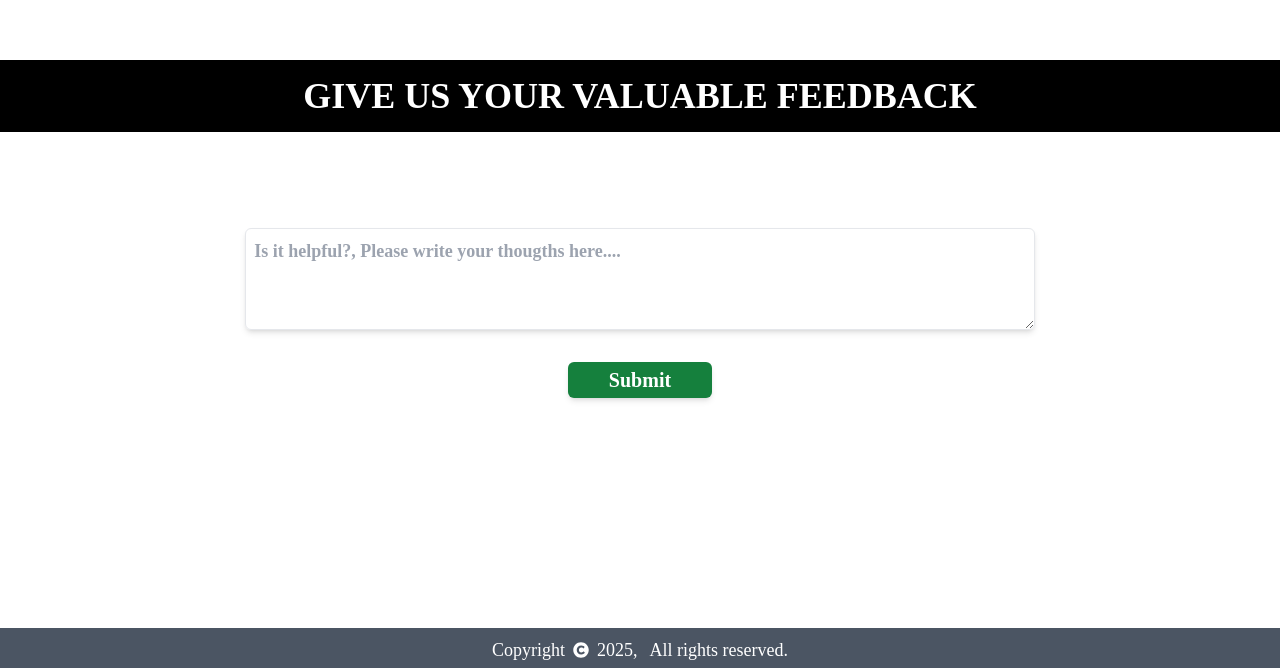
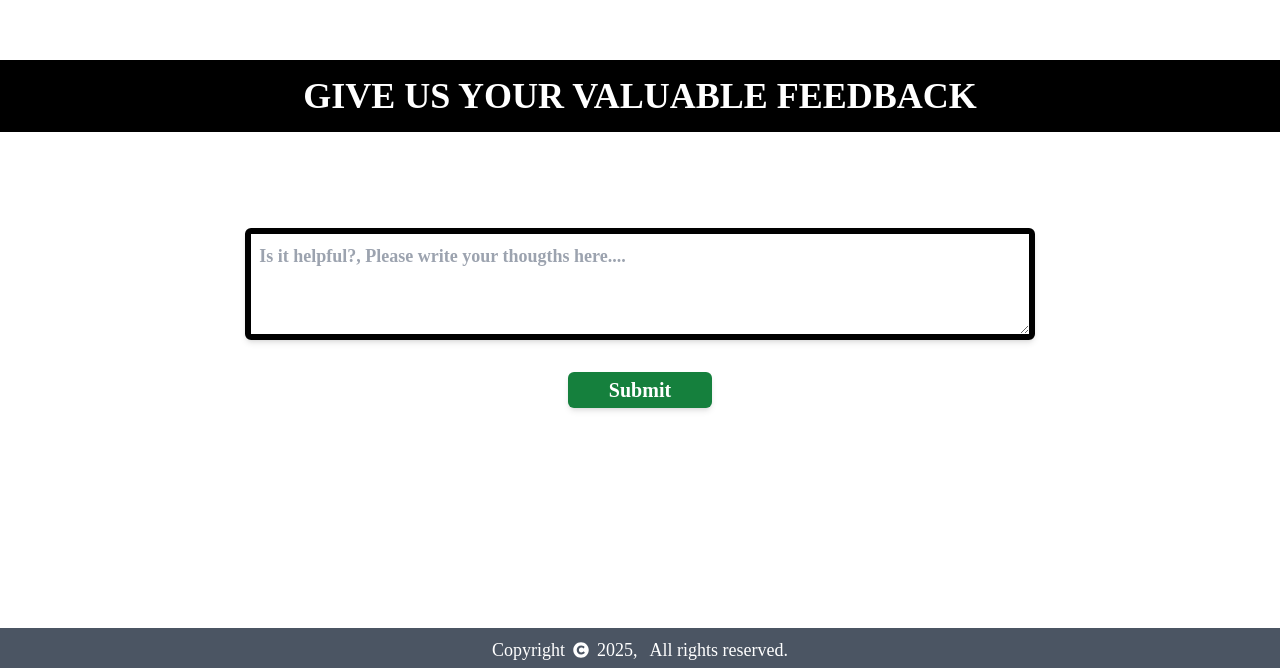
Before and after one commit to Compilearner/AI-powered-Idea-Evaluator, a React (Vite) app in the folder Frontend/: page / in a window 1280 px wide. Shown: the part 2636-3304 px from the top of the page. Built offline with nearby package versions, Linux system fonts and the light colour scheme; no server answers.

Commit message:
Remove console.logs and update UI

```diff
--- a/Frontend/Components/Feedback.jsx
+++ b/Frontend/Components/Feedback.jsx
@@ -51,7 +51,7 @@ const Feedback = () => {
           <form onSubmit={handleSubmit(onSubmit)} className=' p-6  flex justify-center gap-6 flex-col w-full '>
 
             <div className='w-full p-2 flex justify-center items-center'>
-              <textarea className='w-full bg-transparent p-2 libre-baskerville-bold border rounded-md text-base sm:text-lg  bg-gray-300 shadow-md' {...register('main', { required: true })} required placeholder='Is it helpful?, Please write your thougths here....' rows={3} />
+              <textarea className='w-full p-2 libre-baskerville-bold rounded-md text-base sm:text-lg bg-transparent shadow-md border-black border-[.4rem]' {...register('main', { required: true })} required placeholder='Is it helpful?, Please write your thougths here....' rows={3} />
             </div>
             <div className='w-full flex justify-center items-center'>
               <button type='submit' className='border-none px-4 py-1 w-36 bg-green-700 shadow-md text-white libre-baskerville-bold rounded-md text-base sm:text-lg md:text-xl'>Submit</button>
--- a/Frontend/Components/UserButton.jsx
+++ b/Frontend/Components/UserButton.jsx
@@ -13,7 +13,7 @@ const { logout, user } = useAuthStore();
 const [userState, setUserState] = useState(user);
 
 useEffect(() => {
-    console.log(user);  // This will log the user state whenever it changes
+    // console.log(user);  // This will log the user state whenever it changes
     setUserState(user);
 }, [user]);
 
@@ -23,8 +23,8 @@ const handleLogout = async ()=>{
     try{
     const res = await logout();
 
-    console.log(res);
-    console.log(user);
+    // console.log(res);
+    // console.log(user);
 
     if(res.success){
         toast.success(res.message);
--- a/Frontend/InputDashboard/EvaluationOutput.jsx
+++ b/Frontend/InputDashboard/EvaluationOutput.jsx
@@ -25,8 +25,7 @@ const EvaluationOutput = ({ output, setResponse , setIsLoading, error, setError
     </div>
   </div>
 ) : output.ExperienceLevel != null ? (
-  <div className={`w-full sm:w-11/12 md:w-5/6 lg:w-[90%] max-h-fit relative bg-white py-10 px-4 sm:px-6 md:px-10 lg:px-12 rounded-md shadow-md shadow-gray-500 space-y-4 opacity-0 ${output.ExperienceLevel ? "opacity-100 transition-opacity duration-700 ease-linear" : ""}`}>
-    {/* <h1 className='libre-baskerville-regular text-xl sm:text-xl md:text-2xl text-black text-center bg-white'>Here is your Response</h1> */}
+  <div className={`w-full sm:w-11/12 md:w-5/6 lg:w-[90%] max-h-fit flex flex-col justify-center items-center gap-9 relative bg-white py-10 px-4 sm:px-6 md:px-10 lg:px-12 rounded-md shadow-md shadow-gray-500 space-y-4 opacity-0 ${output.ExperienceLevel ? "opacity-100 transition-opacity duration-700 ease-linear" : ""}`}>
 
     {/* Close button */}
     <span className='absolute right-2 top-2'>
--- a/Frontend/InputDashboard/Playground.jsx
+++ b/Frontend/InputDashboard/Playground.jsx
@@ -19,7 +19,7 @@ const {user, token, playground } = useAuthStore((state) => state);
 
 
 const onSubmit = async (data) => {
-    console.log('Form submitted:', data);
+    // console.log('Form submitted:', data);
     setIsLoading(true);
     setIsLoadingSpin(true);
 
--- a/Frontend/Store/authStore.js
+++ b/Frontend/Store/authStore.js
@@ -201,7 +201,7 @@ export const useAuthStore = create(
 
 
                    }catch(err){
-                      console.log(err);
+                    //   console.log(err);
                       return {success :false, message:err.message};
 
                    }
--- a/Frontend/src/App.jsx
+++ b/Frontend/src/App.jsx
@@ -19,7 +19,7 @@ const {autoLogin} = useAuthStore((state)=>state);
         const check = async ()=>{
             const res = await autoLogin();
 
-            console.log(res);
+            // console.log(res);
         }
 
         check();
```
Also changed, not shown: 1 other file (tests, documents, lock files or other folders).
